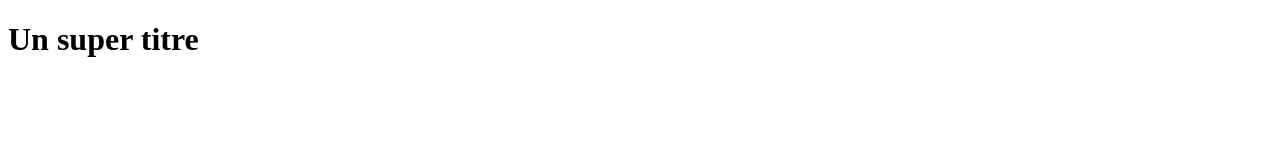
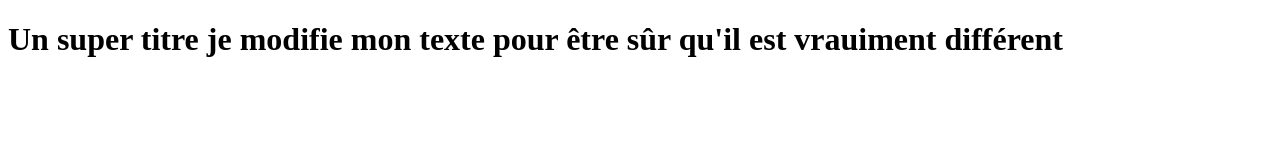
Before and after one commit to jyk-68/jyk-68, a plain HTML site: page index.html in a window 1280 px wide. Drawn offline with Linux system fonts and the light colour scheme.

Commit message:
titre changé

```diff
--- a/index.html
+++ b/index.html
@@ -5,6 +5,6 @@
 	<link rel="styleshhet" type="text/css" href="styles.css">
 </head>
 <body>
-	<h1>Un super titre</h1>
+	<h1>Un super titre je modifie mon texte pour être sûr qu'il est vrauiment différent</h1>
 </body>
 </html>
```
